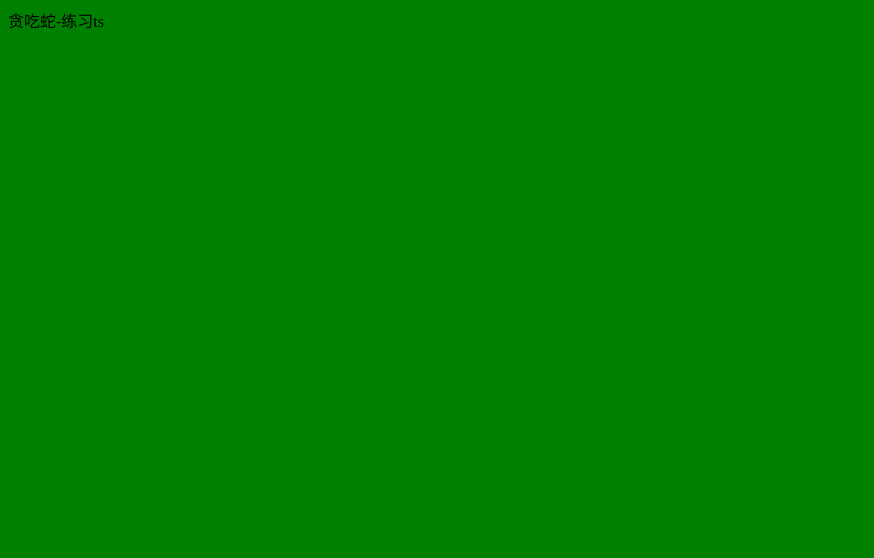
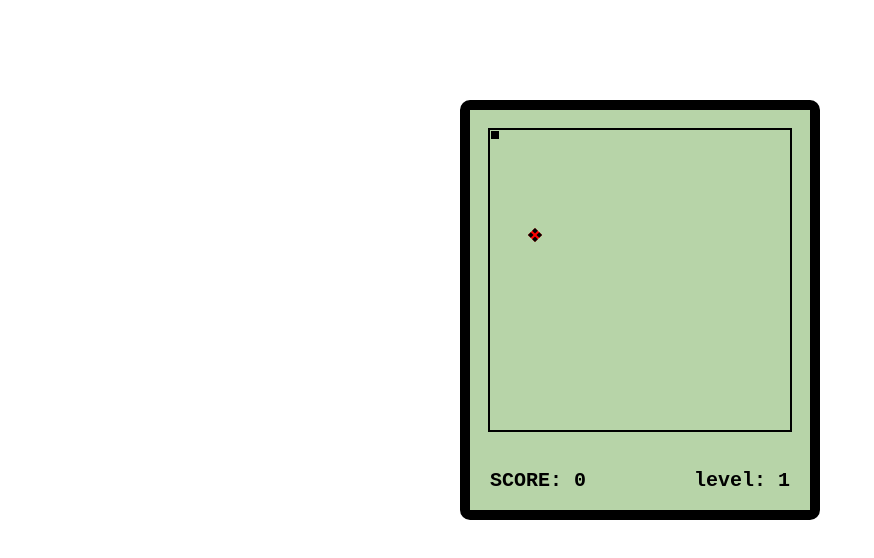
Before and after one commit to vincentCheng/ts-learning, a website built with webpack: page chapter02/part2_snake/src/index.html in a window 1280 px wide. Shown: the whole page, without its empty margins (0-874 px from the left). Built offline with nearby package versions, Linux system fonts and the light colour scheme.

Commit message:
《23课》 这里有很多less操作的示范，非常精彩。 尤其是对flex的操作
表示主轴按照横向排列，并且可以换行（wrap）
justify-content: row wrap

```diff
--- a/chapter02/part2_snake/src/index.html
+++ b/chapter02/part2_snake/src/index.html
@@ -5,6 +5,35 @@
     <title>贪吃蛇</title>
 </head>
 <body>
-<div>贪吃蛇-练习ts</div>
+
+<!--    创建游戏的主容器-->
+<div id="main">
+    <div id="stage">
+        <!--        蛇-->
+        <div id="snake">
+            <!--蛇的各个部分-->
+            <div></div>
+        </div>
+
+        <!--食物-->
+        <div id="food">
+<!--            设置食物的样式-->
+            <div></div>
+            <div></div>
+            <div></div>
+            <div></div>
+        </div>
+    </div>
+
+    <div id="score-panel">
+        <div>
+            SCORE: <span id="score">0</span>
+        </div>
+        <div>
+            level: <span id="level">1</span>
+        </div>
+    </div>
+</div>
+
 </body>
 </html>
--- a/chapter02/part2_snake/src/style/index.less
+++ b/chapter02/part2_snake/src/style/index.less
@@ -1,5 +1,93 @@
-body{
-  background-color: green;
-  // 这个比较新，不是每个浏览器都支持。
+// 设置变量
+@bg-color: #b7d4a8;
+
+// 清除默认样式
+* {
+  margin: 0;
+  padding: 0;
+
+  // 盒子模型的计算方式
+  // 宽度是360px 边框宽度是10px 总宽度仍然是360px
+  box-sizing: border-box;
+}
+
+body {
+  font: bold 20px "Courier New";
+}
+
+// 设置
+#main {
+  width: 360px;
+  height: 420px;
+  background-color: @bg-color;
+  margin: 100px auto;
+  border: 10px solid black;
+  border-radius: 10px;
+
+  // 开启弹性盒子模型
   display: flex;
+  // 主轴选择 垂直
+  flex-flow: column;
+  // 交叉轴对齐方式
+  align-items: center;
+  // 设置主轴多余空间的分配方式。space around 表示在元素周围。
+  justify-content: space-around;
+
+  // 舞台
+  #stage {
+    width: 304px;
+    height: 304px;
+    border: 2px solid black;
+    // 这个是stage相对于它本身流式布局的定位。
+    position: relative;
+
+    // 蛇的样式
+    #snake {
+      // 这个符号 & 是干嘛的？
+      // 表示同一个元素的伪元素，也就是snake下的div。在这里不用也是可以的。
+      & > div {
+        width: 10px;
+        height: 10px;
+        background-color: black;
+        // 虽然边框是1px，但是方块总的宽度还是10px。
+        border: 1px solid @bg-color;
+        // 蛇的位置需要改变，开启绝对定位，否则无法定位。
+        // 同时上面的 stage要开启相对定位。这个是stage相对于它本身流式布局的定位。
+        position: absolute;
+      }
+    }
+
+    #food {
+      width: 10px;
+      height: 10px;
+      position: absolute;
+      left: 40px;
+      top: 100px;
+
+      background-color: red;
+      display: flex;
+      // 主轴选择横向，wrap表示可以换行。
+      flex-flow: row wrap;
+      // 主轴内容中 空间在中间
+      justify-content: space-between;
+      // 交叉轴内容中 空间在中间
+      align-content: space-between;
+      // 旋转45度
+      transform: rotate(45deg);
+
+      & > div {
+        width: 4px;
+        height: 4px;
+        background-color: black;
+      }
+    }
+  }
+
+  // 记分牌
+  #score-panel {
+    width: 300px;
+    display: flex;
+    // 主轴对齐
+    justify-content: space-between;
+  }
 }
```
